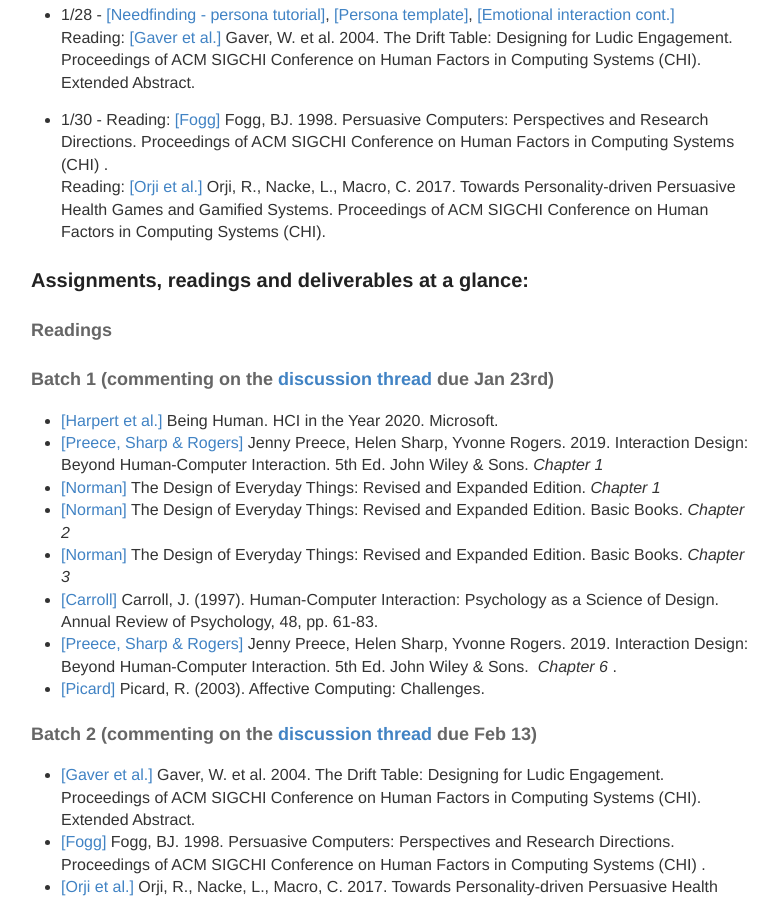
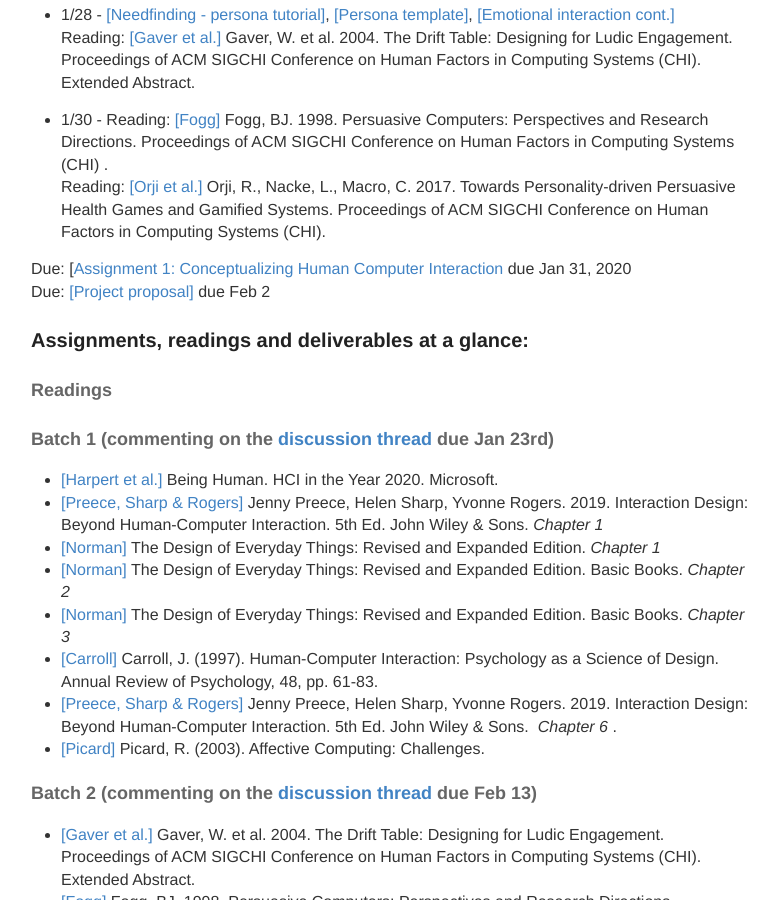
Before and after one commit to hciwang/hciwang.github.io, a Jekyll site: the page built from _posts/2020-1-5-lectures.md, in a window 1280 px wide and 900 px high, scrolled down 1276 px. Shown: the whole window, without its empty margins (249-1027 px from the left). Built offline with Jekyll 4.4.1, drawn with Linux system fonts in a browser that asks for light colours.

Commit message:
Update 2020-1-5-lectures.md

```diff
--- a/_posts/2020-1-5-lectures.md
+++ b/_posts/2020-1-5-lectures.md
@@ -47,7 +47,8 @@
 Reading: [[Fogg]](https://canvas.ucdavis.edu/courses/413583/files/folder/Readings?preview=7679622) Fogg, BJ. 1998. Persuasive Computers: Perspectives and Research Directions. Proceedings of ACM SIGCHI Conference on Human Factors in Computing Systems (CHI) .
 Reading: [[Orji et al.]](https://canvas.ucdavis.edu/courses/413583/files/folder/Readings?preview=7679621) Orji, R., Nacke, L., Macro, C. 2017. Towards Personality-driven Persuasive Health  Games and Gamified Systems. Proceedings of ACM SIGCHI Conference on Human Factors in Computing Systems (CHI).
 
-
+Due: [[Assignment 1: Conceptualizing Human Computer Interaction](https://canvas.ucdavis.edu/courses/413583/assignments/423189) due Jan 31, 2020
+Due: [[Project proposal]](https://canvas.ucdavis.edu/courses/413583/assignments/424864) due Feb 2
 
 ### Assignments, readings and deliverables at a glance:
 
@@ -75,7 +76,7 @@
 
 
 #### Group project
-- [[Project proposal]]() due Feb 2
+- [[Project proposal]](https://canvas.ucdavis.edu/courses/413583/assignments/424864) due Feb 2
 - [[Progress report]]() due Mar 1
 - [[Final oral presentation]]()
 - [[Final report, in SIGCHI Extended Abstract Format]]() due Mar 18
```
